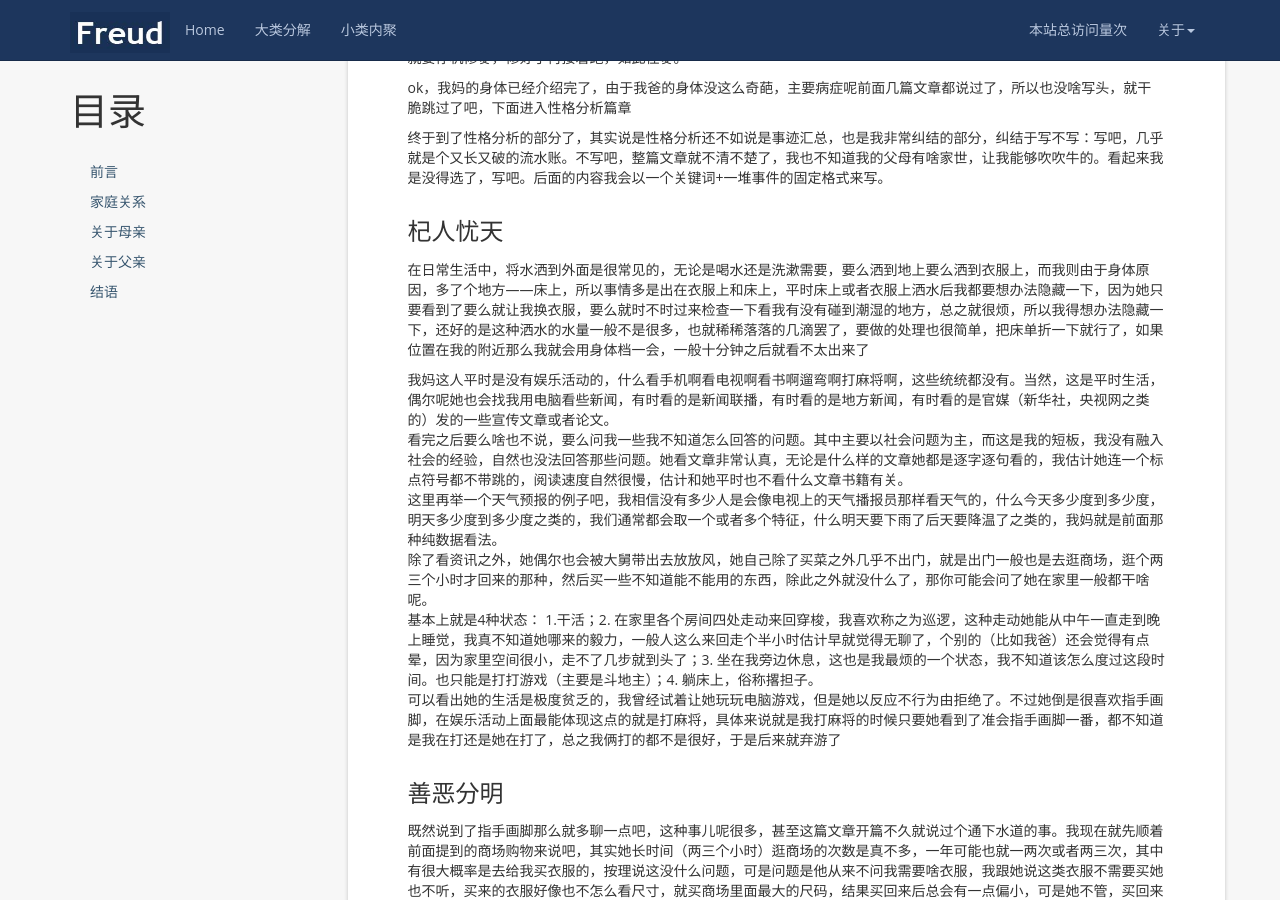
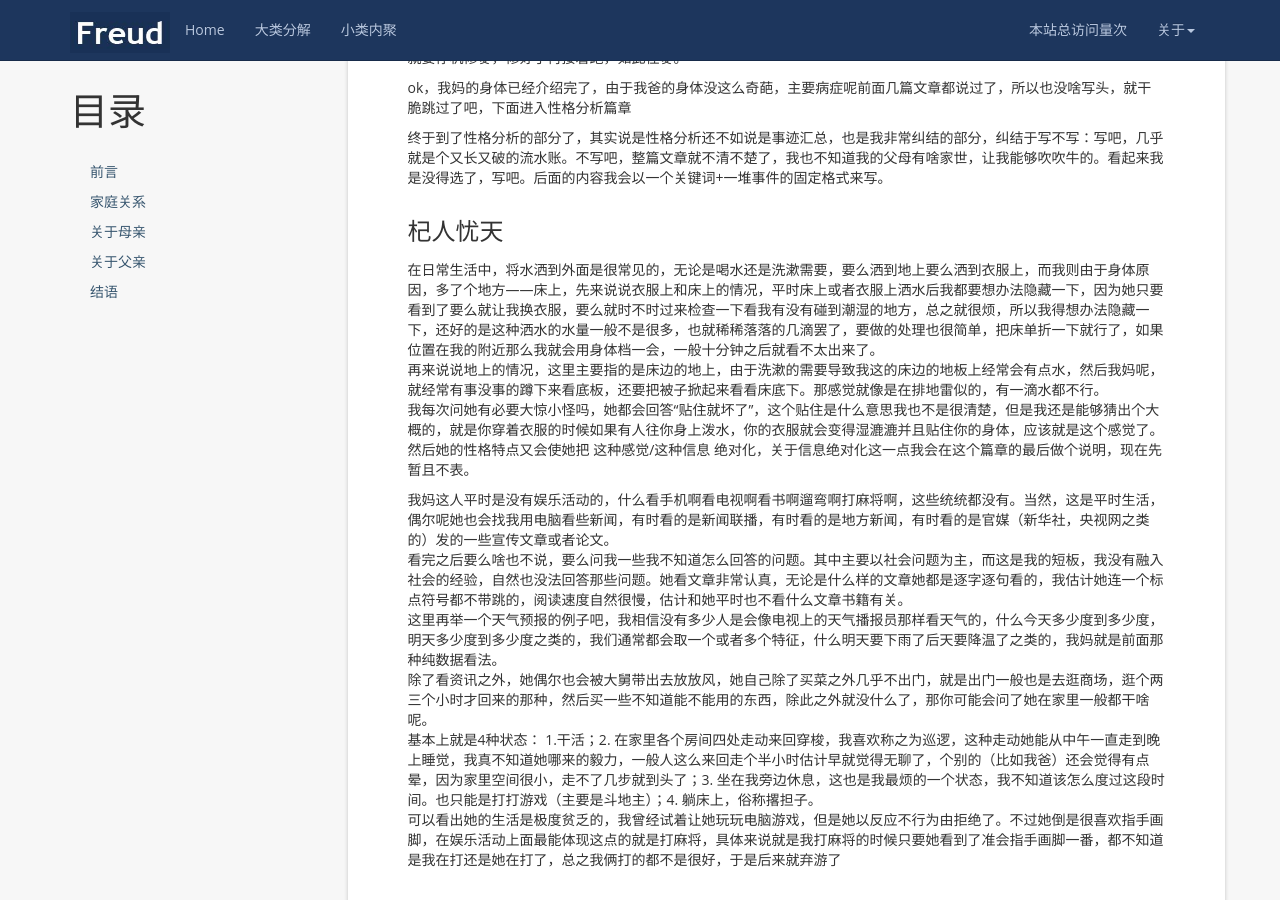
Before and after one commit to kljzndx/My-Blog, a Jekyll site: the page built from _posts/2022-11-23-细说家庭关系.md, in a window 1280 px wide and 900 px high, scrolled down 2332 px. Built offline with Jekyll 4.4.1, drawn with Linux system fonts in a browser that asks for light colours; nearby versions of some CDN libraries; comment, search, counter and statistics services are not loaded.

Commit message:
写作状态同步---补充洒水事例

```diff
--- a/_posts/2022-11-23-细说家庭关系.md
+++ b/_posts/2022-11-23-细说家庭关系.md
@@ -67,7 +67,9 @@ ok，我妈的身体已经介绍完了，由于我爸的身体没这么奇葩，
 
 ### 杞人忧天
 
-在日常生活中，将水洒到外面是很常见的，无论是喝水还是洗漱需要，要么洒到地上要么洒到衣服上，而我则由于身体原因，多了个地方——床上，所以事情多是出在衣服上和床上，平时床上或者衣服上洒水后我都要想办法隐藏一下，因为她只要看到了要么就让我换衣服，要么就时不时过来检查一下看我有没有碰到潮湿的地方，总之就很烦，所以我得想办法隐藏一下，还好的是这种洒水的水量一般不是很多，也就稀稀落落的几滴罢了，要做的处理也很简单，把床单折一下就行了，如果位置在我的附近那么我就会用身体档一会，一般十分钟之后就看不太出来了
+在日常生活中，将水洒到外面是很常见的，无论是喝水还是洗漱需要，要么洒到地上要么洒到衣服上，而我则由于身体原因，多了个地方——床上，先来说说衣服上和床上的情况，平时床上或者衣服上洒水后我都要想办法隐藏一下，因为她只要看到了要么就让我换衣服，要么就时不时过来检查一下看我有没有碰到潮湿的地方，总之就很烦，所以我得想办法隐藏一下，还好的是这种洒水的水量一般不是很多，也就稀稀落落的几滴罢了，要做的处理也很简单，把床单折一下就行了，如果位置在我的附近那么我就会用身体档一会，一般十分钟之后就看不太出来了。
+再来说说地上的情况，这里主要指的是床边的地上，由于洗漱的需要导致我这的床边的地板上经常会有点水，然后我妈呢，就经常有事没事的蹲下来看底板，还要把被子掀起来看看床底下。那感觉就像是在排地雷似的，有一滴水都不行。
+我每次问她有必要大惊小怪吗，她都会回答“贴住就坏了”，这个贴住是什么意思我也不是很清楚，但是我还是能够猜出个大概的，就是你穿着衣服的时候如果有人往你身上泼水，你的衣服就会变得湿漉漉并且贴住你的身体，应该就是这个感觉了。然后她的性格特点又会使她把 这种感觉/这种信息 绝对化，关于信息绝对化这一点我会在这个篇章的最后做个说明，现在先暂且不表。
 
 我妈这人平时是没有娱乐活动的，什么看手机啊看电视啊看书啊遛弯啊打麻将啊，这些统统都没有。当然，这是平时生活，偶尔呢她也会找我用电脑看些新闻，有时看的是新闻联播，有时看的是地方新闻，有时看的是官媒（新华社，央视网之类的）发的一些宣传文章或者论文。
 看完之后要么啥也不说，要么问我一些我不知道怎么回答的问题。其中主要以社会问题为主，而这是我的短板，我没有融入社会的经验，自然也没法回答那些问题。她看文章非常认真，无论是什么样的文章她都是逐字逐句看的，我估计她连一个标点符号都不带跳的，阅读速度自然很慢，估计和她平时也不看什么文章书籍有关。
```
